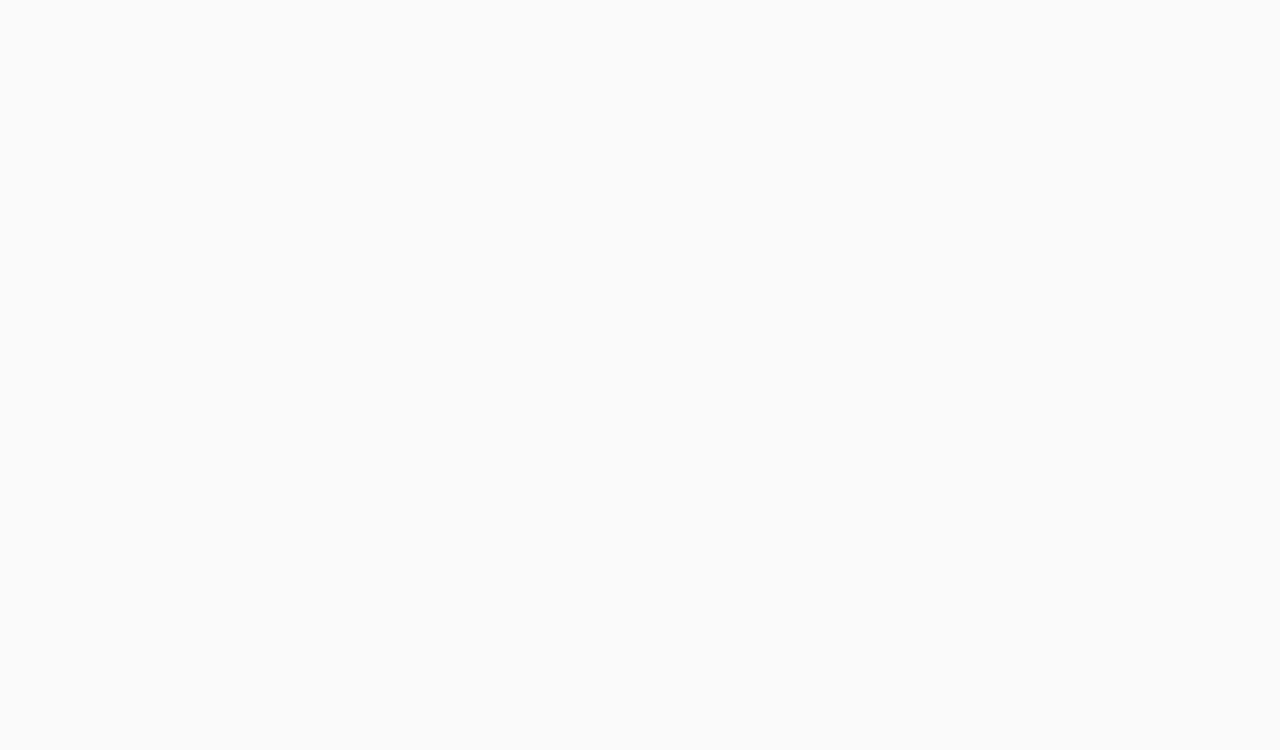
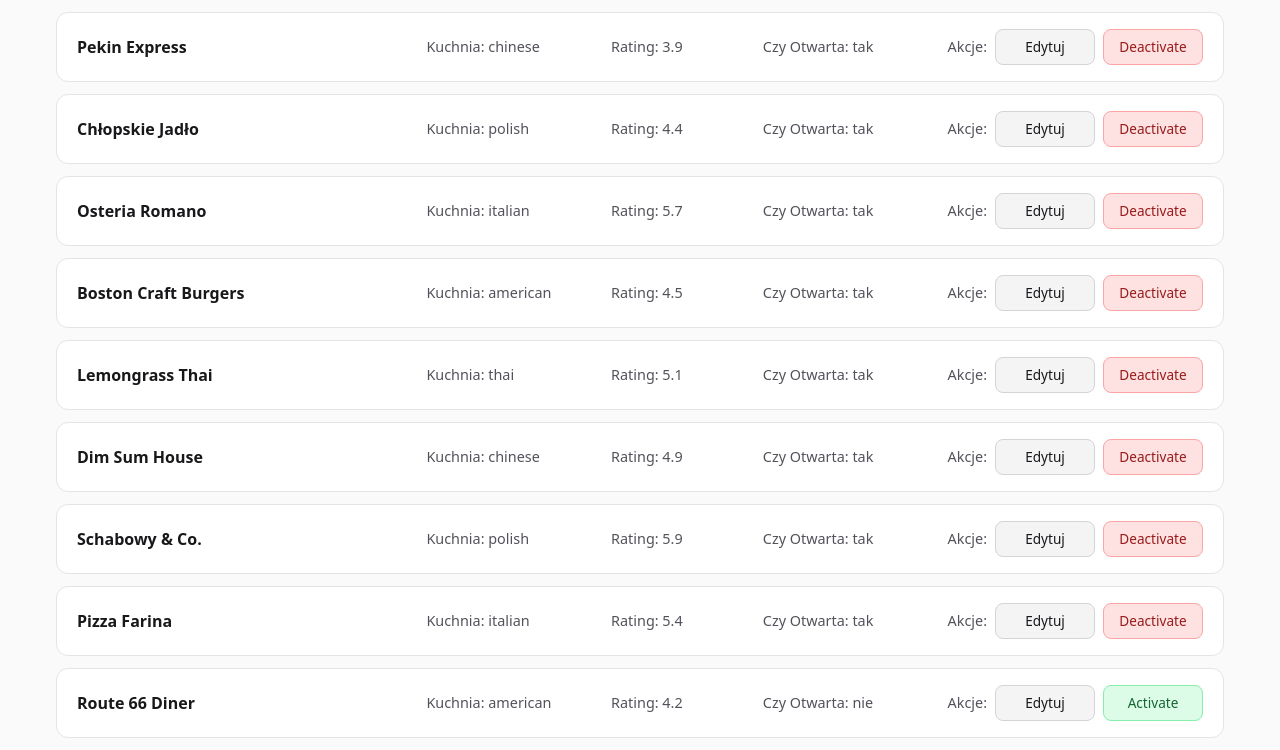
Before and after one commit to jakubpiech/Frameworki_Frontendowe, an Angular app: page /admin/restaurants in a window 1280 px wide. Before the commit this address led to /. Shown: the part 806-1556 px from the top of the page. Before the commit the page ends 800 px from the top, so only its background shows below. Built offline with nearby package versions, Linux system fonts and the light colour scheme.

Commit message:
połowa zadania 4 zajęcia

```diff
--- a/src/app/app.routes.ts
+++ b/src/app/app.routes.ts
@@ -1,6 +1,7 @@
 import { Routes } from '@angular/router';
 
 export const routes: Routes = [
+  { path: '', redirectTo: 'restaurants', pathMatch:'full' },
   {
     path: 'restaurants',
     loadComponent: () =>
@@ -11,4 +12,11 @@ export const routes: Routes = [
     loadComponent: () =>
       import('./components/restaurant-details/restaurant-details').then((m) => m.RestaurantDetails),
   },
+  {
+    path: 'admin/restaurants',
+    loadComponent: () =>
+      import('./components/admin-restaurant-list/admin-restaurant-list').then(
+        (m) => m.AdminRestaurantList
+      ),
+  },
 ];
--- a/src/app/app.ts
+++ b/src/app/app.ts
@@ -5,7 +5,7 @@ import { RestaurantList } from './components/restaurant-list/restaurant-list';
 import { Footer } from './components/footer/footer';
 
 @Component({
-  imports: [Header, RestaurantList, Footer, RouterOutlet],
+  imports: [Header, Footer, RouterOutlet],
   selector: 'app-root',
   styleUrl: './app.scss',
   templateUrl: './app.html',
--- a/src/app/components/admin-restaurant-list/admin-restaurant-list.html
+++ b/src/app/components/admin-restaurant-list/admin-restaurant-list.html
@@ -1 +1,28 @@
-<p>admin-restaurant-list works!</p>
+<ul>
+  @for (restaurant of adminRestaurantList(); track restaurant.id) {
+    <li>
+      <p>{{ restaurant.name }}</p>
+      <p>Kuchnia: {{ restaurant.cuisine }}</p>
+      <p>Rating: {{ restaurant.rating }}</p>
+      <p>
+        Czy Otwarta:
+        @if (restaurant.isActive === true) {
+          tak
+        } @else {
+          nie
+        }
+      </p>
+      <p>
+        Akcje:
+        <button type="button" [attr.aria-label]="'Edytuj Restauracje' + restaurant.name">
+          Edytuj
+        </button>
+        @if (restaurant.isActive === true) {
+          <button type="button" class="isClosed" (click)="onToggleActive(restaurant.id)">Deactivate</button>
+        } @else {
+          <button type="button" class="isOpen" (click)="onToggleActive(restaurant.id)">Activate</button>
+        }
+      </p>
+    </li>
+  }
+</ul>
--- a/src/app/components/admin-restaurant-list/admin-restaurant-list.scss
+++ b/src/app/components/admin-restaurant-list/admin-restaurant-list.scss
@@ -0,0 +1,147 @@
+:host {
+  display: block;
+  max-width: 76rem;
+  margin: 0 auto;
+  padding: 1.5rem;
+  color: #18181b;
+}
+
+ul {
+  display: flex;
+  flex-direction: column;
+  gap: 0.75rem;
+  margin: 0;
+  padding: 0;
+  list-style: none;
+}
+
+li {
+  display: grid;
+  grid-template-columns: 2fr 1fr 0.8fr 1fr auto;
+  gap: 0.75rem 1.25rem;
+  align-items: center;
+  padding: 1rem 1.25rem;
+  border: 1px solid #e4e4e7;
+  border-radius: 0.75rem;
+  background: #fff;
+  transition:
+    border-color 150ms ease,
+    box-shadow 150ms ease;
+
+  &:hover {
+    border-color: #d4d4d8;
+    box-shadow: 0 2px 6px rgb(0 0 0 / 4%);
+  }
+
+  > p {
+    display: flex;
+    align-items: center;
+    gap: 0.4rem;
+    margin: 0;
+    color: #52525b;
+    font-size: 0.9rem;
+
+    &:first-child {
+      color: #18181b;
+      font-size: 1rem;
+      font-weight: 600;
+    }
+
+    &:last-child {
+      flex-wrap: wrap;
+      gap: 0.5rem;
+      justify-self: end;
+    }
+  }
+}
+
+p.isOpen,
+p.isClosed {
+  display: inline-block;
+  min-width: 2.75rem;
+  margin: 0;
+  padding: 0.2rem 0.6rem;
+  border-radius: 0.5rem;
+  font-size: 0.75rem;
+  font-weight: 600;
+  text-align: center;
+  text-transform: uppercase;
+}
+
+p.isOpen {
+  border: 1px solid #86efac;
+  background: #dcfce7;
+  color: #166534;
+}
+
+p.isClosed {
+  border: 1px solid #fca5a5;
+  background: #fee2e2;
+  color: #991b1b;
+}
+
+button {
+  display: inline-flex;
+  align-items: center;
+  justify-content: center;
+  min-width: 6.25rem;
+  height: 2.25rem;
+  padding: 0 0.875rem;
+  border: 1px solid #d4d4d8;
+  border-radius: 0.5rem;
+  background: #f4f4f5;
+  color: #18181b;
+  font: inherit;
+  font-size: 0.85rem;
+  font-weight: 500;
+  cursor: pointer;
+  transition:
+    background-color 150ms ease,
+    border-color 150ms ease;
+
+  &:hover {
+    background: #e4e4e7;
+    border-color: #a1a1aa;
+  }
+
+  &:focus-visible {
+    outline: 2px solid #18181b;
+    outline-offset: 2px;
+  }
+
+  &.isClosed,
+  &.deactivate {
+    border-color: #fca5a5;
+    background: #fee2e2;
+    color: #991b1b;
+
+    &:hover {
+      border-color: #f87171;
+      background: #fecaca;
+    }
+  }
+
+  &.isOpen,
+  &.activate {
+    border-color: #86efac;
+    background: #dcfce7;
+    color: #166534;
+
+    &:hover {
+      border-color: #4ade80;
+      background: #bbf7d0;
+    }
+  }
+}
+
+@media (max-width: 52rem) {
+  li {
+    grid-template-columns: 1fr;
+    gap: 0.5rem;
+
+    > p:last-child {
+      justify-self: start;
+      margin-top: 0.25rem;
+    }
+  }
+}
--- a/src/app/components/admin-restaurant-list/admin-restaurant-list.ts
+++ b/src/app/components/admin-restaurant-list/admin-restaurant-list.ts
@@ -1,6 +1,6 @@
-import { Component, inject, signal } from '@angular/core';
+import { Component, inject } from '@angular/core';
 import { Restaurants } from '../../services/restaurants';
-import { Restaurant } from '../../Model/restaurant.model';
+
 
 @Component({
   imports: [],
@@ -9,6 +9,10 @@ import { Restaurant } from '../../Model/restaurant.model';
   templateUrl: './admin-restaurant-list.html',
 })
 export class AdminRestaurantList {
+
   private restaurantService = inject(Restaurants);
-  restaurantList = signal<Restaurant[]>([])
+  adminRestaurantList = this.restaurantService.restaurants
+  onToggleActive(id:number){
+    this.restaurantService.toggleActive(id)
+  }
 }
--- a/src/app/components/restaurant-card/restaurant-card.html
+++ b/src/app/components/restaurant-card/restaurant-card.html
@@ -12,5 +12,10 @@
   <div class="minimum-order-value">
     Minimalna wartość zamówienia: {{ restaurant().minimumOrderValue }}zł
   </div>
-  <div class="isActive">Otwarty: {{ restaurant().isActive }}</div>
+  @if (restaurant().isActive === true) {
+    <div class="isOpen">Otwarte</div>
+  }@else {
+    <div class="isClosed">Zamknięte</div>
+  }
+
 </section>
--- a/src/app/components/restaurant-card/restaurant-card.scss
+++ b/src/app/components/restaurant-card/restaurant-card.scss
@@ -13,6 +13,14 @@ section {
   background: #fff;
   font-size: 0.9rem;
   color: #52525b;
+
+  &.closed {
+    background: #fafafa;
+
+    .image img {
+      filter: grayscale(100%);
+    }
+  }
 }
 
 .image {
@@ -48,3 +56,25 @@ section {
   font-weight: 600;
   color: #18181b;
 }
+
+.isOpen,
+.isClosed {
+  align-self: flex-start;
+  padding: 0.25rem 0.65rem;
+  border-radius: 0.5rem;
+  font-size: 0.75rem;
+  font-weight: 600;
+  text-align: center;
+}
+
+.isOpen {
+  background: #dcfce7;
+  color: #166534;
+  border: 1px solid #86efac;
+}
+
+.isClosed {
+  background: #fee2e2;
+  color: #991b1b;
+  border: 1px solid #fca5a5;
+}
--- a/src/app/components/restaurant-list/restaurant-list.ts
+++ b/src/app/components/restaurant-list/restaurant-list.ts
@@ -1,6 +1,7 @@
 import { Component, computed, inject, signal } from '@angular/core';
 import { RestaurantCard } from '../restaurant-card/restaurant-card';
 import { Restaurants } from '../../services/restaurants';
+import { Cuisine } from '../../Model/restaurant.model';
 
 @Component({
   imports: [RestaurantCard],
@@ -17,22 +18,24 @@ export class RestaurantList {
   sortFilter = signal('rating');
 
   displayedRestaurants = computed(() => {
-    const name = this.nameFilter().toLowerCase();
+    const name = this.nameFilter();
     const cuisine = this.cuisineFilter();
     const status = this.statusFilter();
     const sort = this.sortFilter();
+    const all = this.restaurantService.restaurants();
+    const nameToLower = name.toLowerCase();
 
-    const result = this.restaurantService.restaurants().filter((restaurant) => {
-      const matchesName = restaurant.name.toLowerCase().includes(name);
-      const matchesCuisine = cuisine === 'all' || restaurant.cuisine === cuisine;
-      const matchesStatus =
+    const result = all.filter((restaurant) => {
+      const nameMatch = restaurant.name.toLowerCase().includes(nameToLower);
+      const cuisineMatch = cuisine === 'all' || restaurant.cuisine === cuisine;
+      const statusMatch =
         status === 'all' ||
-        (status === 'open' && restaurant.isActive) ||
-        (status === 'closed' && !restaurant.isActive);
-      return matchesName && matchesCuisine && matchesStatus;
+        (restaurant.isActive === true && status === 'open') ||
+        (restaurant.isActive === false && status === 'closed');
+
+      return nameMatch && cuisineMatch && statusMatch;
     });
-
-    return result.sort((a, b) => {
+    result.sort((a, b) => {
       switch (sort) {
         case 'rating':
           return b.rating - a.rating;
@@ -44,24 +47,20 @@ export class RestaurantList {
           return 0;
       }
     });
+    return result
   });
-
-  onNameChange(value: string) {
-    this.nameFilter.set(value);
+  onNameChange(name: string) {
+    this.nameFilter.set(name);
   }
-
-  onCuisineChange(value: string) {
-    this.cuisineFilter.set(value);
+  onCuisineChange(cuisine: string) {
+    this.cuisineFilter.set(cuisine);
   }
-
-  onStatusChange(value: string) {
-    this.statusFilter.set(value);
+  onStatusChange(status: string) {
+    this.statusFilter.set(status);
   }
-
-  onSortChange(value: string) {
-    this.sortFilter.set(value);
+  onSortChange(sort: string) {
+    this.sortFilter.set(sort);
   }
-
   resetFilters() {
     this.nameFilter.set('');
     this.cuisineFilter.set('all');
--- a/src/app/services/menu-service.ts
+++ b/src/app/services/menu-service.ts
@@ -11,4 +11,5 @@ export class MenuService {
   getByCuisine(cuisine: Cuisine) {
     return this.menuCategories().filter((category) => category.cuisine === cuisine);
   }
+
 }
--- a/src/app/services/restaurants.ts
+++ b/src/app/services/restaurants.ts
@@ -10,4 +10,11 @@ export class Restaurants {
   getById(id: number) {
     return this.#restaurants().find((restaurant) => restaurant.id === id);
   }
+  toggleActive(id: number) {
+    this.#restaurants.update((list) =>
+      list.map((restaurant) =>
+        restaurant.id === id ? { ...restaurant, isActive: !restaurant.isActive } : restaurant,
+      ),
+    );
+  }
 }
--- a/src/data/menu.json
+++ b/src/data/menu.json
@@ -252,7 +252,7 @@
         "name": "Tagliatelle Bolognese",
         "description": "Domowy makaron z długo duszonym sosem mięsno-warzywnym",
         "price": 44,
-        "imageUrl": "https://images.unsplash.com/photo-1621996346565-e3adc6160fb6?auto=format&fit=crop&w=240&q=75",
+        "imageUrl": "https://images.unsplash.com/photo-1551183053-bf91a1d81141?auto=format&fit=crop&w=240&q=75",
         "isAvailable": true
       },
       {
```
Also changed, not shown: src/data/restaurants.json.
